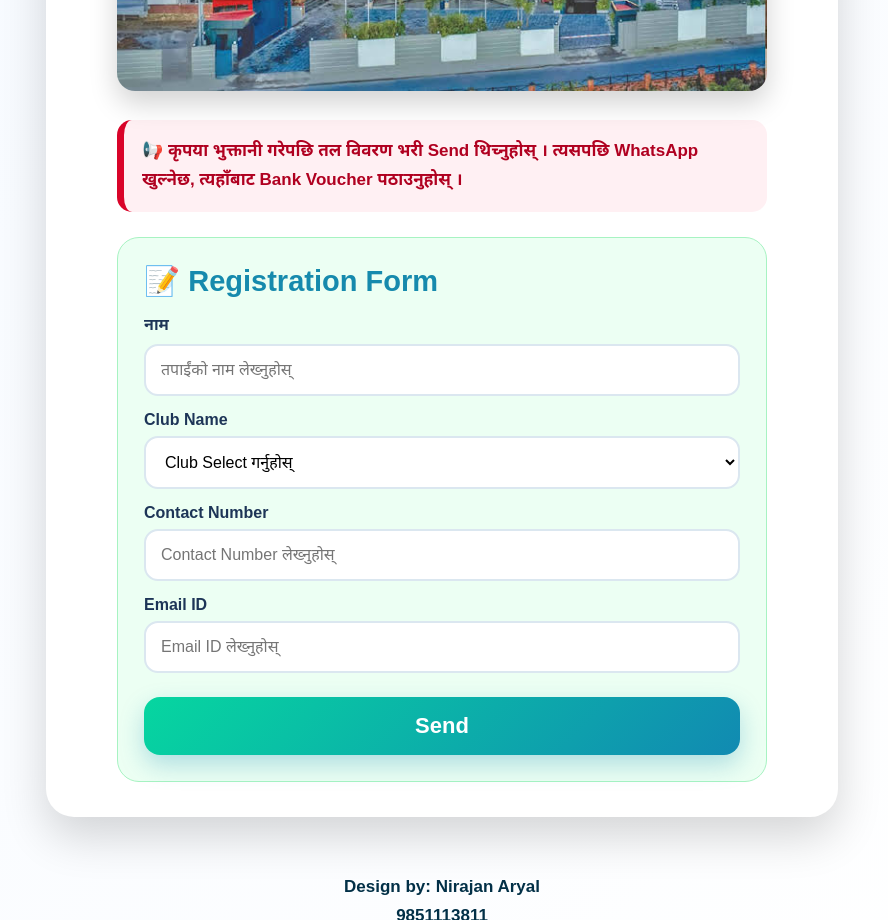
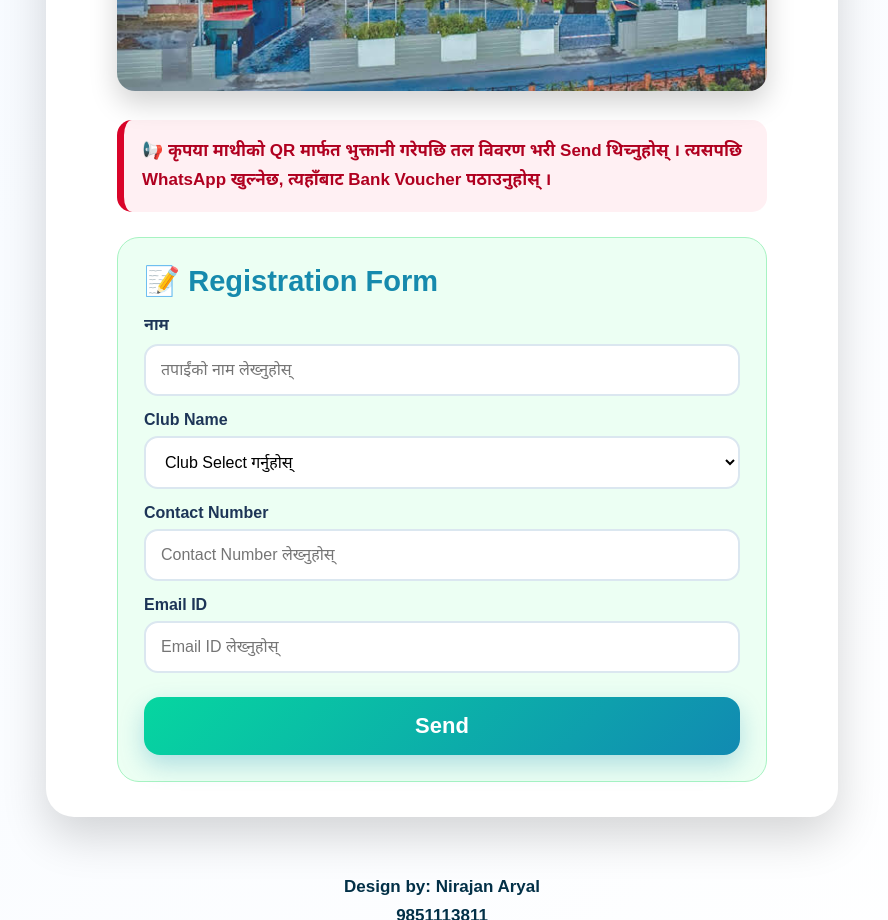
Before and after one commit to district325f/presidents-meet, a plain HTML site: page index.html in a window 1280 px wide. Shown: the part 840-1760 px from the top of the page, without its empty margins (198-1086 px from the left). Drawn offline with Linux system fonts and the light colour scheme; no server answers.

Commit message:
Update index.html

```diff
--- a/index.html
+++ b/index.html
@@ -71,7 +71,7 @@
     </div>
 
     <div class="notice">
-      📢 कृपया भुक्तानी गरेपछि तल विवरण भरी Send थिच्नुहोस् ।
+      📢 कृपया माथीको QR मार्फत भुक्तानी गरेपछि तल विवरण भरी Send थिच्नुहोस् ।
       त्यसपछि WhatsApp खुल्नेछ, त्यहाँबाट Bank Voucher पठाउनुहोस् ।
     </div>
 
```
